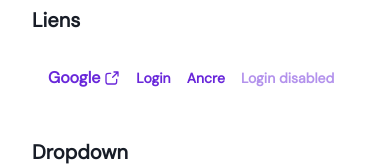
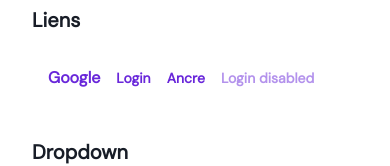
Before and after one commit to Fan2Shrek/salair, a Nuxt app in the folder frontend/: page /doc/components in a window 390 px wide. Shown: the part 800-966 px from the top of the page. Built offline with nearby package versions, Linux system fonts and the light colour scheme.

Commit message:
feat(frontend:link): enhance ULink component styles for better responsiveness

```diff
--- a/frontend/components/atoms/ULink.vue
+++ b/frontend/components/atoms/ULink.vue
@@ -21,7 +21,7 @@
     });
 
     const baseClasses =
-        'flex gap-1 items-center font-semibold focus:ring focus:ring-primary ring-offset-2 rounded ring-offset-transparent';
+        'flex gap-1 items-center font-semibold focus:ring focus:ring-primary ring-offset-2 rounded ring-offset-transparent group';
 
     const variantClasses = {
         primary:
@@ -52,7 +52,7 @@
         <slot />
         <svg
             v-if="isExternal ? showExternalIcon : false"
-            class="size-4"
+            class="size-4 hidden group-hover:block"
             xmlns="http://www.w3.org/2000/svg"
             width="24"
             height="24"
```
